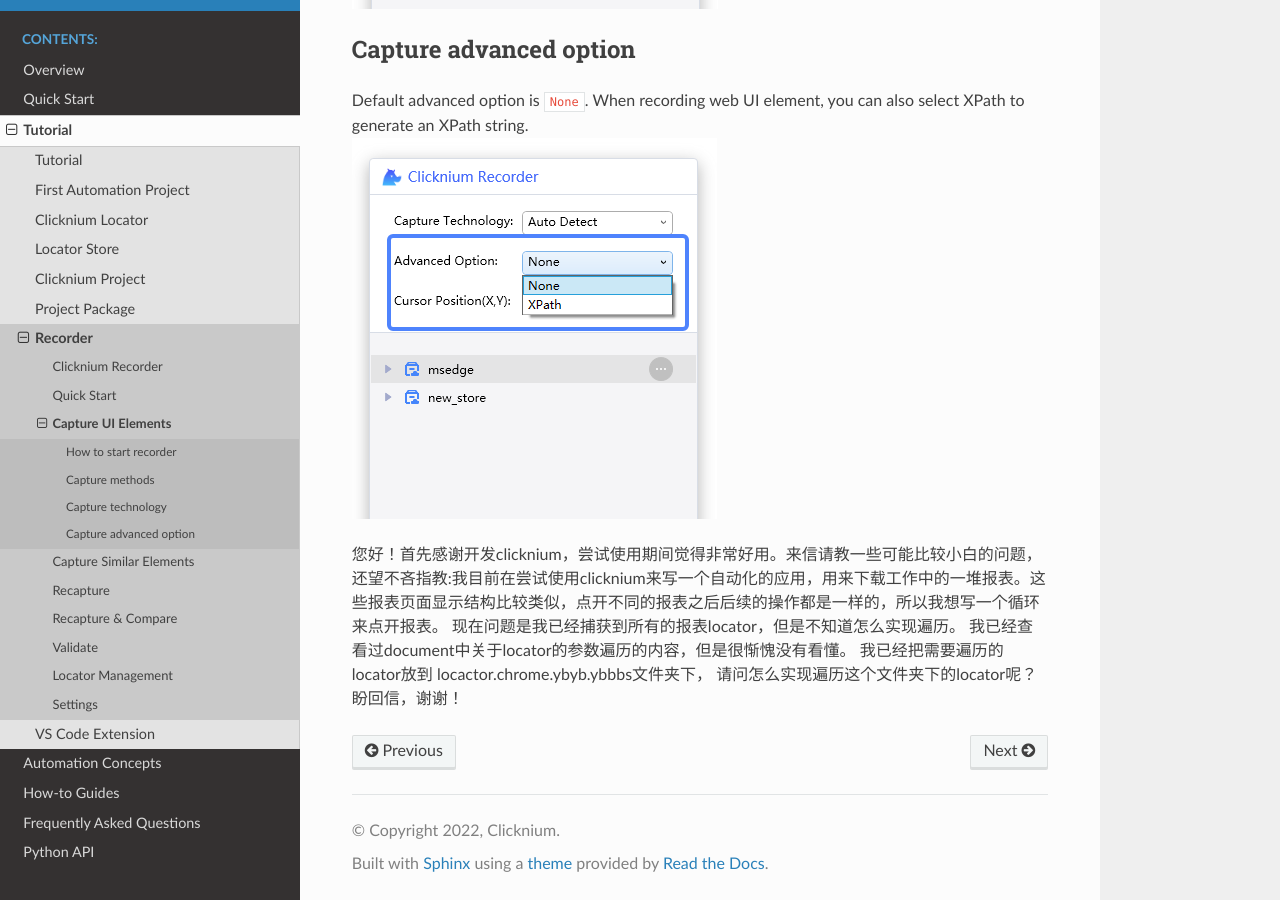
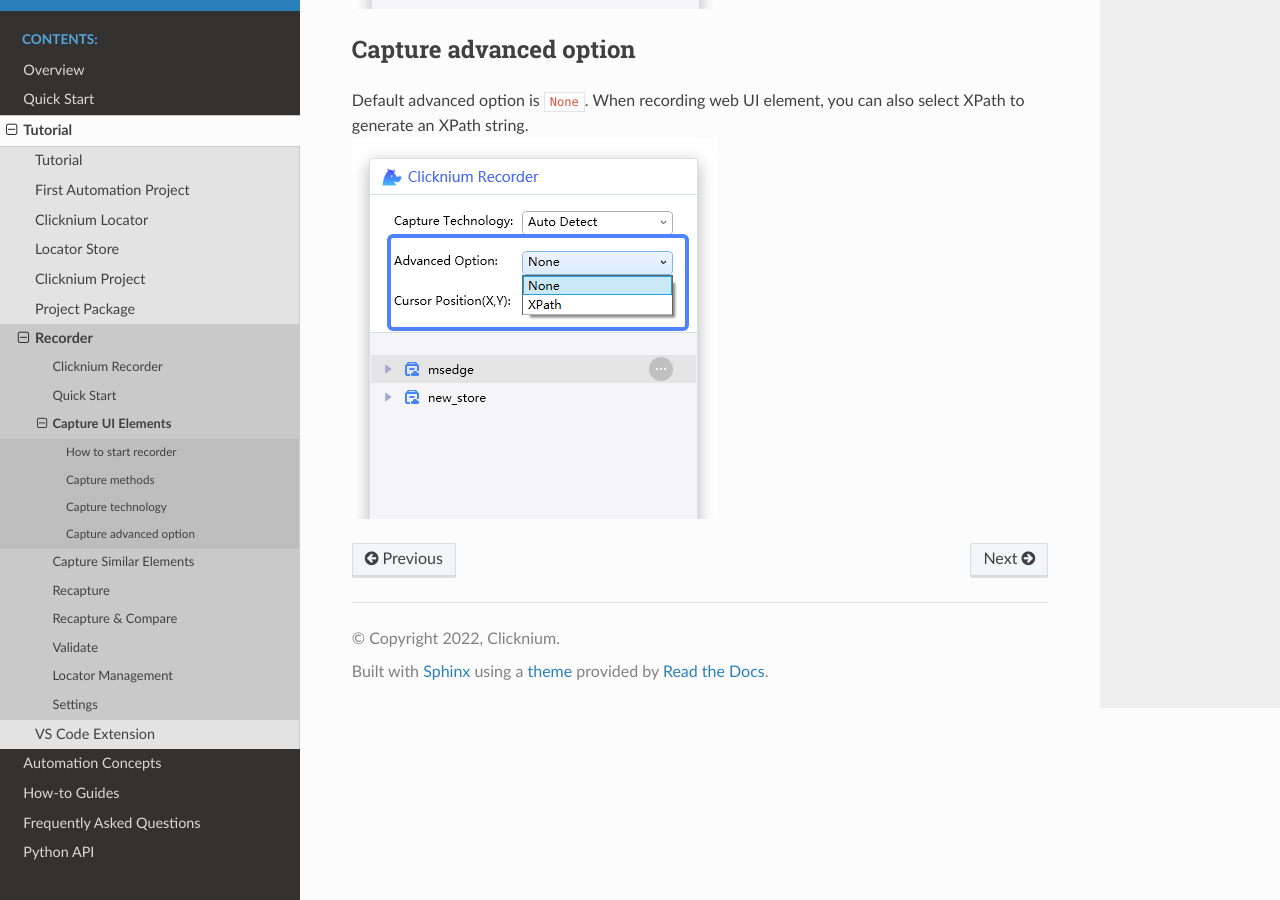
Before and after one commit to kayYOLO/ClickniumDoc, a Sphinx documentation site: the page built from docs/source/tutorial/recorder/capture.md, in a window 1280 px wide and 900 px high, scrolled down 4528 px. Built offline with Sphinx 7.4.7 and the Read the Docs theme 2.0.0, drawn with Linux system fonts in a browser that asks for light colours.

Commit message:
remove message

```diff
--- a/docs/source/tutorial/recorder/capture.md
+++ b/docs/source/tutorial/recorder/capture.md
@@ -57,11 +57,3 @@
 
 Default advanced option is `None`. When recording web UI element, you can also select XPath to generate an XPath string.
 ![select advance option](../../img/record_choose_advance.png)
-
-
-您好！首先感谢开发clicknium，尝试使用期间觉得非常好用。来信请教一些可能比较小白的问题，
-还望不吝指教:我目前在尝试使用clicknium来写一个自动化的应用，用来下载工作中的一堆报表。这些报表页面显示结构比较类似，点开不同的报表之后后续的操作都是一样的，所以我想写一个循环来点开报表。
-现在问题是我已经捕获到所有的报表locator，但是不知道怎么实现遍历。
-我已经查看过document中关于locator的参数遍历的内容，但是很惭愧没有看懂。
-我已经把需要遍历的locator放到 locactor.chrome.ybyb.ybbbs文件夹下，
-请问怎么实现遍历这个文件夹下的locator呢？盼回信，谢谢！
```
